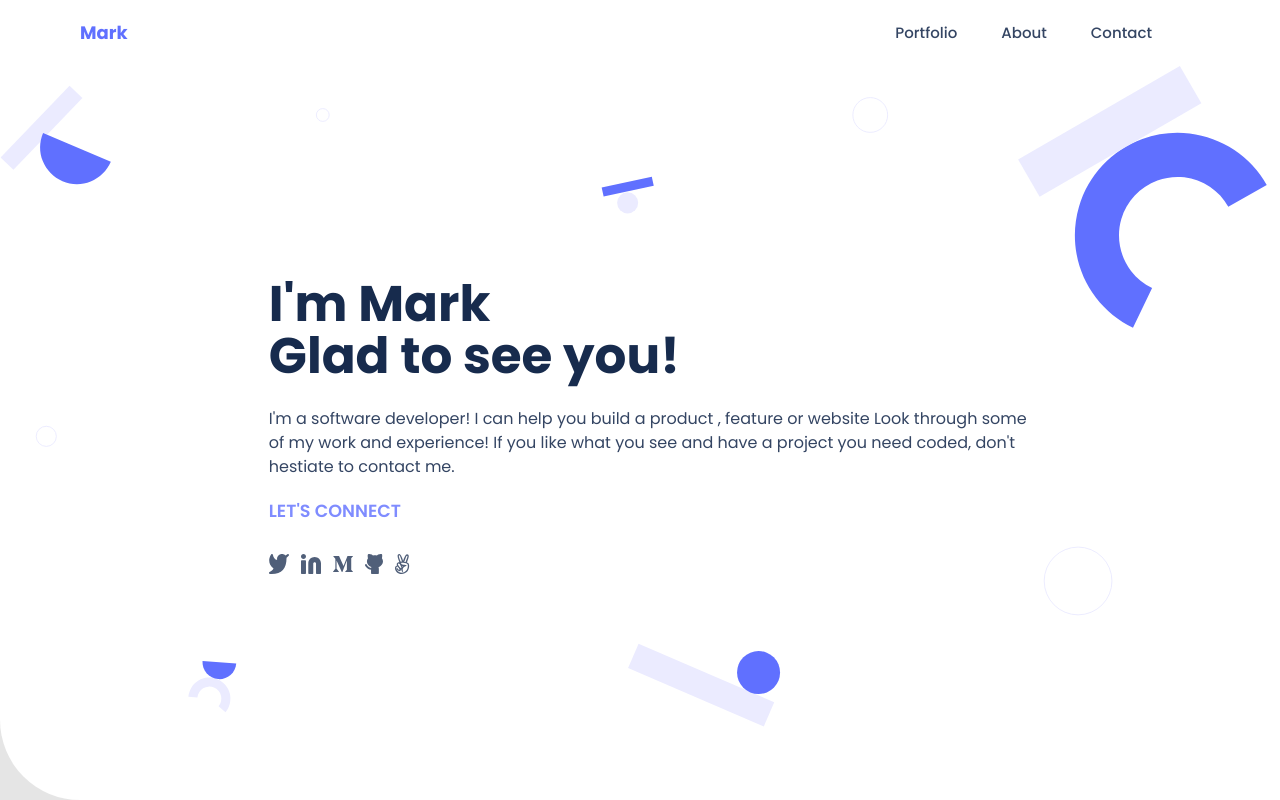
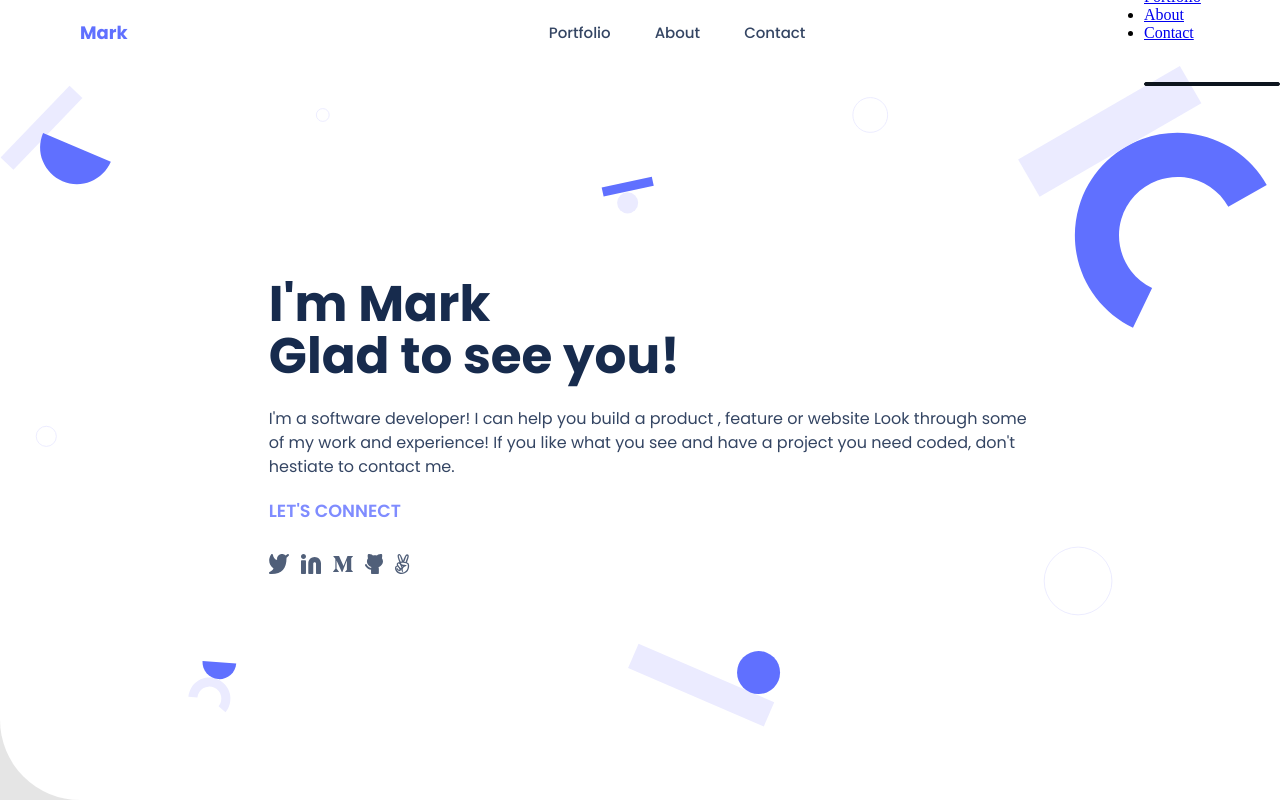
Before and after one commit to MarkYegon7/Mark-Portfolio, a website: page index.html in a window 1280 px wide. Shown: the top 800 px of the page. Drawn offline with Linux system fonts and the light colour scheme.

Commit message:
Add index file

```diff
--- a/index.html
+++ b/index.html
@@ -20,6 +20,17 @@
                 <li><a>Contact</a></li>
               </ul>
         </nav>
+
+        <div class="name-1">
+            <img src="images/Icon.svg" alt="" id="close_button">
+            <ul class="mobile-Menu-list">
+              <li><a href="#works-container">Portfolio</a></li>
+              <li><a href="#about-myself">About</a></li>
+              <li><a href="#contact-form">Contact</a></li>
+              <div><hr class="hr2"></div>
+            </ul>
+
+        </div>
 
     </header>
 
@@ -250,4 +261,5 @@
     </section>
 
 </body>
+<script src="script.js"></script>
 </html>
```
